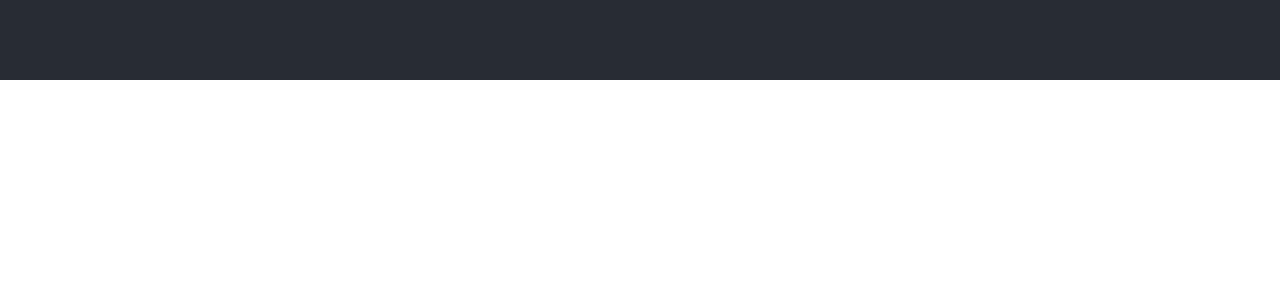
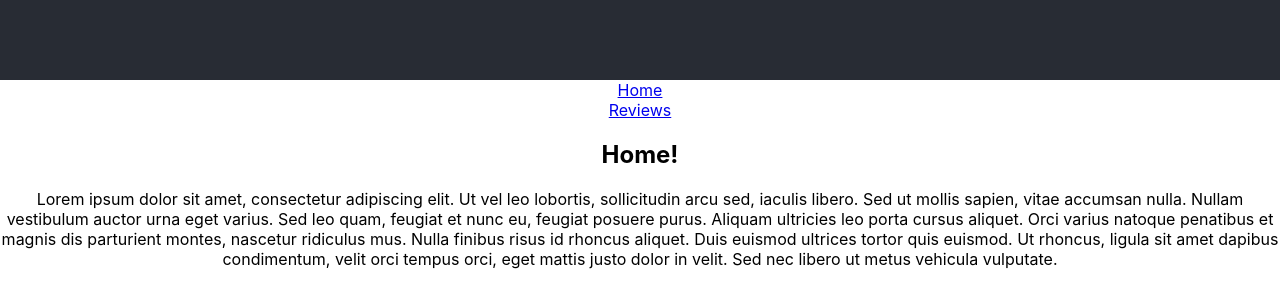
Before and after one commit to RossLockhart/ross-fe-games, a React (Create React App) app: page / in a window 1280 px wide. Before the commit this address had no page. Shown: the top 308 px of the page. Built offline with nearby package versions, Linux system fonts and the light colour scheme.

Commit message:
ticket4-list all reviews

```diff
--- a/src/App.js
+++ b/src/App.js
@@ -1,6 +1,9 @@
 import { BrowserRouter, Route, Routes } from "react-router-dom";
-import "./App.css";
+import "./css/App.css";
 import AllReviews from "./Components/AllReviews";
+import SingleReview from "./Components/SingleReview";
+import Home from "./Components/Home";
+import Navbar from "./Components/Nav";
 
 function App() {
   return (
@@ -16,8 +19,11 @@ function App() {
       </head>
       <div className="App">
         <header className="App-header"></header>
+        <Navbar />
         <Routes>
+          <Route path="/" element={<Home />} />
           <Route path="/reviews" element={<AllReviews />} />
+          <Route path="/singlereview" element={<SingleReview />} />
         </Routes>
       </div>
     </BrowserRouter>
--- a/src/Components/AllReviews.jsx
+++ b/src/Components/AllReviews.jsx
@@ -1,5 +1,6 @@
 import { useEffect, useState } from "react";
-import "../AllReviews.css";
+import "../css/AllReviews.css";
+import SingleReview from "./SingleReview";
 
 const AllReviews = () => {
   const [reviews, showAllReviews] = useState([]);
@@ -14,36 +15,10 @@ const AllReviews = () => {
 
   return (
     <section className="AllReviews">
-      <h1>All reviews</h1>
+      <h1>All Reviews</h1>
       <ul>
         {reviews.map((review) => {
-          return (
-            <li key={review.review_id}>
-              <p>
-                <u>
-                  <b>{review.title}</b>
-                </u>
-              </p>
-              <p>
-                <b>Category:</b> {review.category}
-              </p>
-              <img
-                src={review.review_img_url}
-                width="250"
-                height="200"
-                alt="review-image"
-              ></img>
-              <p>
-                <b>{review.owner}: </b>
-                {review.review_body}
-              </p>
-              <p>
-                <b>Votes: </b>
-                {review.votes}
-              </p>
-              <br></br>
-            </li>
-          );
+          return <SingleReview review={review} />;
         })}
       </ul>
     </section>
--- /dev/null
+++ b/src/Components/Home.jsx
@@ -0,0 +1,20 @@
+const Home = () => {
+  return (
+    <div>
+      <h2>Home!</h2>
+      <p>
+        Lorem ipsum dolor sit amet, consectetur adipiscing elit. Ut vel leo
+        lobortis, sollicitudin arcu sed, iaculis libero. Sed ut mollis sapien,
+        vitae accumsan nulla. Nullam vestibulum auctor urna eget varius. Sed leo
+        quam, feugiat et nunc eu, feugiat posuere purus. Aliquam ultricies leo
+        porta cursus aliquet. Orci varius natoque penatibus et magnis dis
+        parturient montes, nascetur ridiculus mus. Nulla finibus risus id
+        rhoncus aliquet. Duis euismod ultrices tortor quis euismod. Ut rhoncus,
+        ligula sit amet dapibus condimentum, velit orci tempus orci, eget mattis
+        justo dolor in velit. Sed nec libero ut metus vehicula vulputate.
+      </p>
+    </div>
+  );
+};
+
+export default Home;
--- /dev/null
+++ b/src/Components/Nav.jsx
@@ -0,0 +1,13 @@
+import { Link } from "react-router-dom";
+
+const NavBar = () => {
+  return (
+    <nav className="navbar">
+      <Link to="/">Home</Link>
+      <br />
+      <Link to="/reviews">Reviews</Link>
+    </nav>
+  );
+};
+
+export default NavBar;
--- /dev/null
+++ b/src/Components/SingleReview.jsx
@@ -0,0 +1,32 @@
+function SingleReview(props) {
+  const review = props.review;
+  return (
+    <li key={review.review_id}>
+      <p>
+        <u>
+          <b>{review.title}</b>
+        </u>
+      </p>
+      <p>
+        <b>Category:</b> {review.category}
+      </p>
+      <img
+        src={review.review_img_url}
+        width="250"
+        height="200"
+        alt="review-image"
+      ></img>
+      <p>
+        <b>{review.owner}: </b>
+        {review.review_body}
+      </p>
+      <p>
+        <b>Votes: </b>
+        {review.votes}
+      </p>
+      <br></br>
+    </li>
+  );
+}
+export default SingleReview;
+//this is going to be used a few times for the sake of review_id page, parts of it will be used for the home page (though with some augmentation), and potemntially again for the categories page
--- /dev/null
+++ b/src/css/Navbar.css
@@ -0,0 +1,5 @@
+.navbar li {
+  display: inline;
+  padding-right: 30px;
+  margin-right: 20px;
+}
--- a/src/index.js
+++ b/src/index.js
@@ -1,6 +1,6 @@
 import React from "react";
 import ReactDOM from "react-dom/client";
-import "./index.css";
+import "./css/index.css";
 import App from "./App";
 import reportWebVitals from "./reportWebVitals";
 
```
Also changed, not shown: src/css/AllReviews.css (renamed from src/AllReviews.css), src/css/App.css (renamed from src/App.css), src/css/index.css (renamed from src/index.css).
